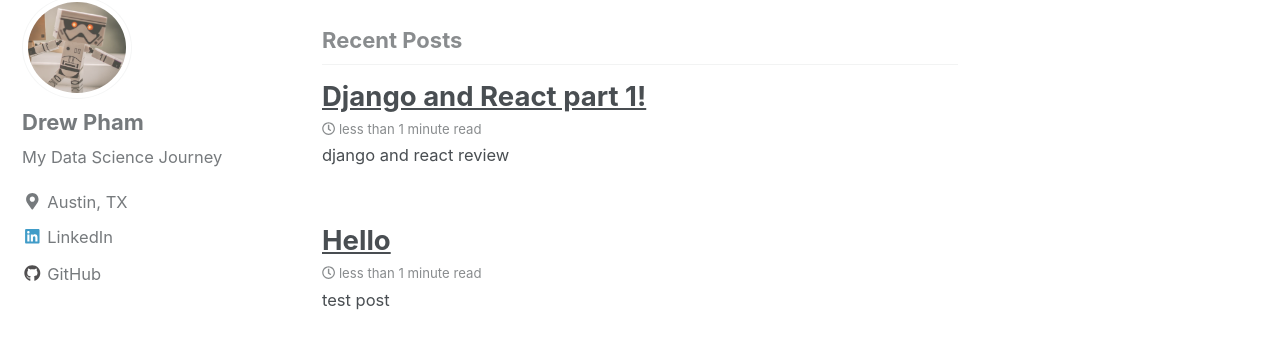
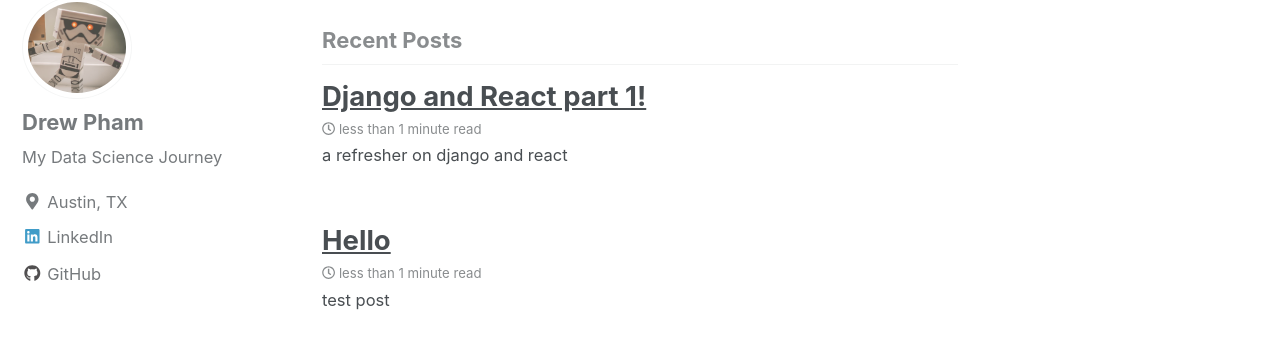
Before and after one commit to drewvpham/drewvpham.github.io, a Jekyll site: the page built from index.html, in a window 1280 px wide and 900 px high, scrolled down 541 px. Shown: the part 115-453 px from the top of the window. Built offline with Jekyll 4.4.1, drawn with Linux system fonts in a browser that asks for light colours; nearby versions of some CDN libraries; the list of posts is cut into pages by our own code.

Commit message:
video link

```diff
--- a/_posts/2019-10-05-djreact-part1.md
+++ b/_posts/2019-10-05-djreact-part1.md
@@ -4,10 +4,10 @@ date: 2019-10-05
 tags: [python, django, react]
 header:
   #image: "/images/perceptron/percept.jpg"
-excerpt: "django and react review"
+excerpt: "a refresher on django and react"
 mathjax: "true"
 ---
 
 # Django and React Part 1!
 
-I stumbled across a tutorial walking through a Django and React web application. The first video is about 50 minutes long and focuses primarily on downloading the necessary tools, setting up the environment, and begins building the application. This has been a great refresher for me since it has definitely been a while since I used React. I am excited to brush up and carrying this forward in the future! More blog posts to come!
+I stumbled across a tutorial walking through a Django and React web application. The first [video](https://www.youtube.com/watch?v=uZgRbnIsgrA)is about 50 minutes long and focuses primarily on downloading the necessary tools, setting up the environment, and begins building the application. This has been a great refresher for me since it has definitely been a while since I used React. I am excited to brush up and carrying this forward in the future! More blog posts to come!
```
